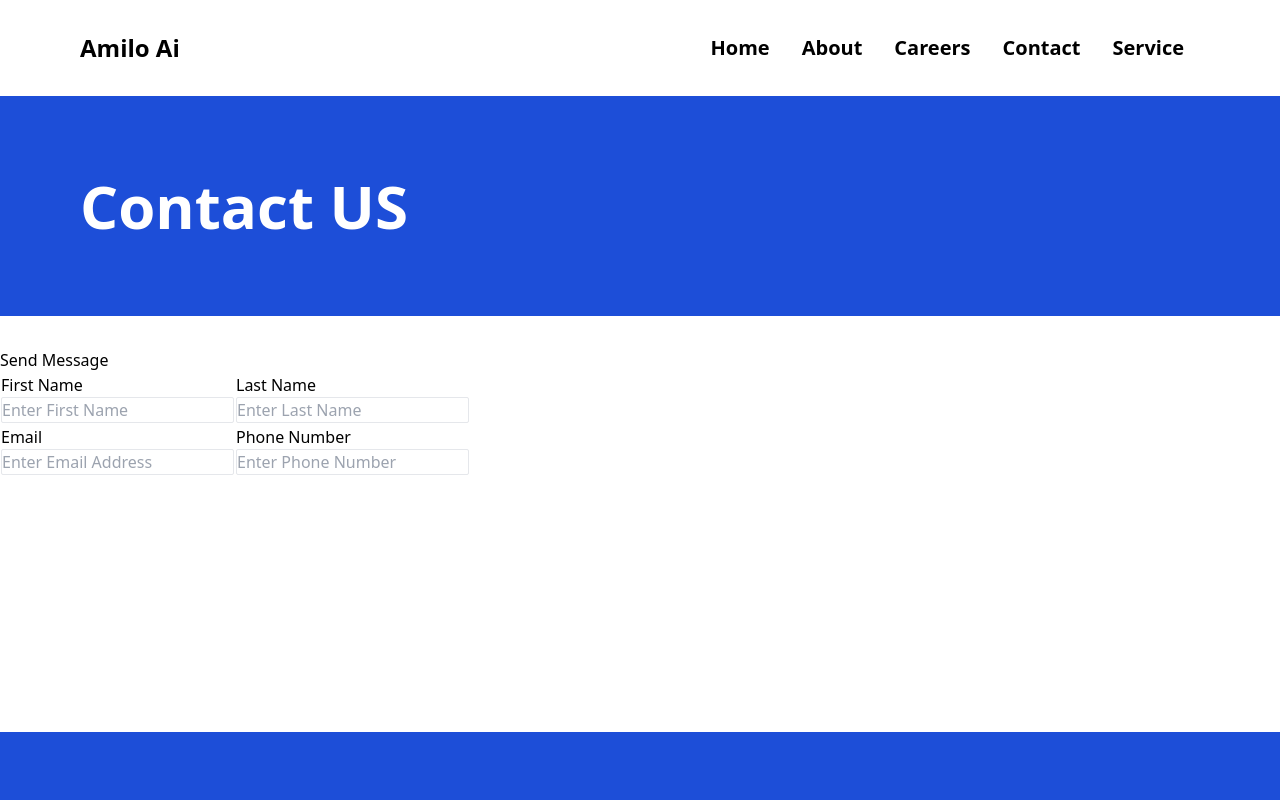
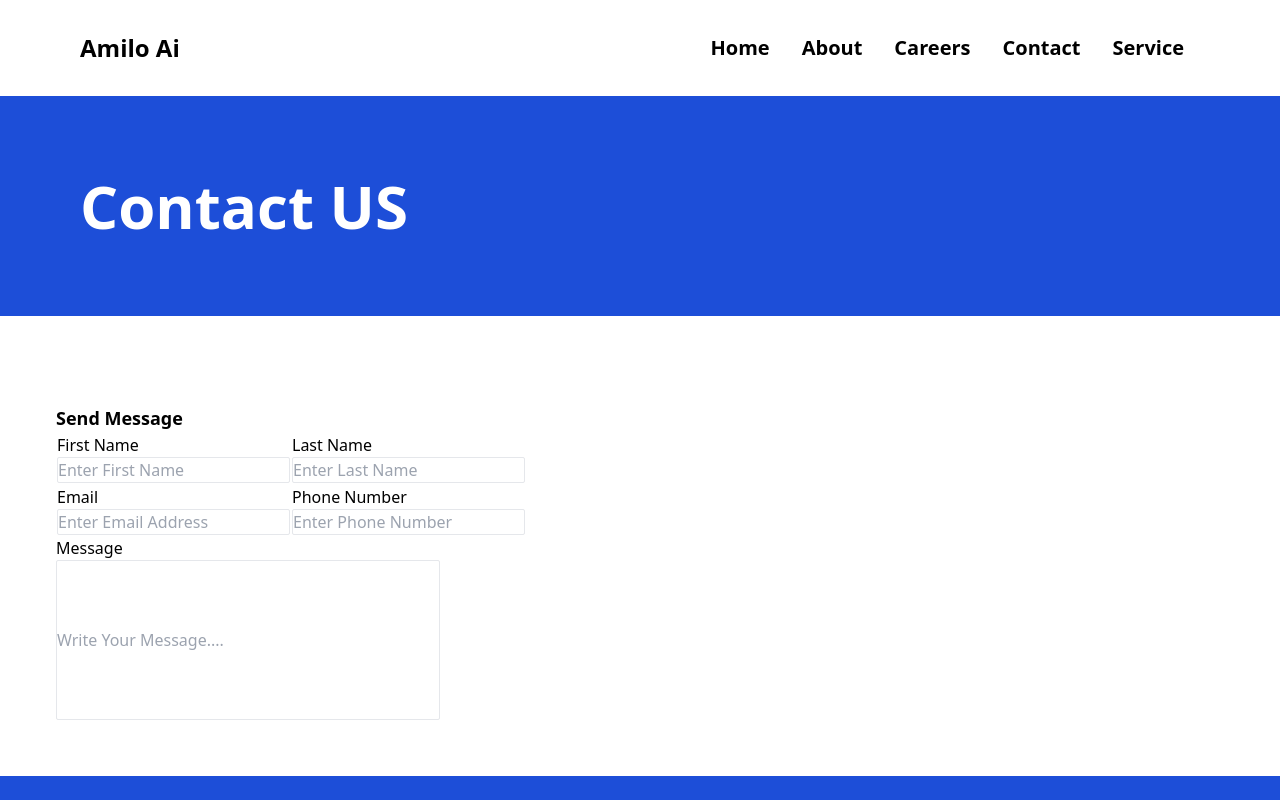
Before and after one commit to Chandan784/AmiloAi, a React (Vite) app in the folder AmiloAi/: page /Contact in a window 1280 px wide. Shown: the top 800 px of the page. Built offline with nearby package versions, Linux system fonts and the light colour scheme.

Commit message:
In progress

```diff
--- a/AmiloAi/src/Components/ContactHeader.jsx
+++ /dev/null
@@ -1,13 +0,0 @@
-import React from "react";
-import "../Css/ContactHeader.css"
-
-const ContactHeader = () => {
-    return(
-        <>
-            <div className="bg-blue-700 h-56 w-full border-2 ">
-                <h1 className="text-white text-3xl text-left pt-16 pl-10 font-bold">Contact Us</h1>
-            </div>
-        </>
-    );
-};
-export default ContactHeader;
--- a/AmiloAi/src/Components/ContactPath.jsx
+++ b/AmiloAi/src/Components/ContactPath.jsx
@@ -4,17 +4,17 @@ const ContactPath = () => {
     return (
 
         <>
-            <div className='h-96'>
+            <div className='h-auto p-14'>
                 <div className=' justify-center items-center h-full'>
 
-                <h2>Send Message</h2>
+                <h2 className='font-extrabold text-lg '>Send Message</h2>
                     <form action="">
 
                         <table>
                             <tr>
 
                                 <td><label >First Name</label> <br />
-                                <input type="text" placeholder='Enter First Name' className='border rounded-sm' /></td>
+                                <input type="text" placeholder='Enter First Name' className='border rounded-sm ' /></td>
 
                                 <td><label >Last Name</label> <br />
                                 <input type="text" placeholder='Enter Last Name'  className='border rounded-sm'/></td>
@@ -23,10 +23,14 @@ const ContactPath = () => {
                                 <td><label >Email</label><br />
                                 <input type="email" placeholder='Enter Email Address'  className='border rounded-sm'/></td>
                                 <td><label>Phone Number</label><br />
-                                <input type="number" placeholder='Enter Phone Number' className='border rounded-sm' /></td>
+                                <input type="number" placeholder='Enter Phone Number' className='border rounded-sm ' /></td>
                             </tr>
 
                         </table>
+
+                        <label >Message</label><br />
+                        <input type="text" placeholder='Write Your Message....' className='border rounded-sm h-40 w-96' />
+
                     </form>
                 </div>
 
```
Also changed, not shown: 1 other file (tests, documents, lock files or other folders).
